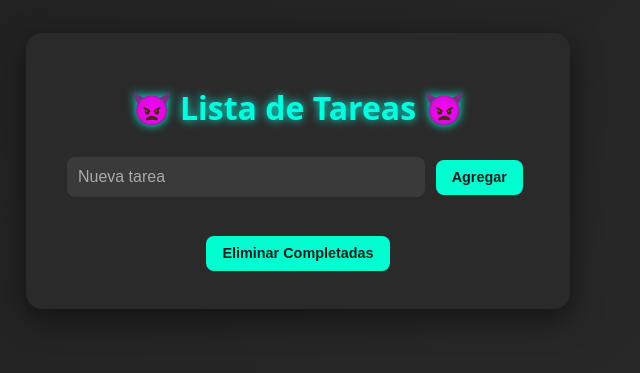
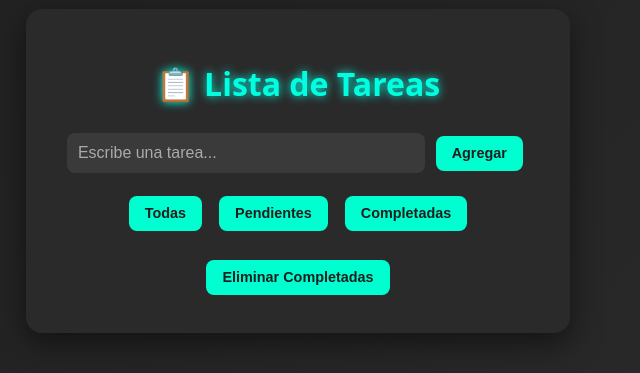
Before and after one commit to zttrrrr/Todo-List, a plain HTML site: page Index.html in a window 1280 px wide. Shown: the part 229-602 px from the top of the page, without its empty margins (342-982 px from the left). Drawn offline with Linux system fonts and the light colour scheme.

Commit message:
Update Index.html

```diff
--- a/Index.html
+++ b/Index.html
@@ -3,17 +3,32 @@
 <head>
     <meta charset="UTF-8">
     <meta name="viewport" content="width=device-width, initial-scale=1.0">
-    <title>Lista de Tareas</title>
+    <title>Lista de Tareas Pro</title>
     <link rel="stylesheet" href="styles.css">
 </head>
 <body>
-    <div class="contenedor">
-        <h1>👿 Lista de Tareas 👿</h1>
-        <input type="text" id="entradaTarea" placeholder="Nueva tarea">
-        <button id="botonAgregar">Agregar</button>
+    <main class="contenedor">
+        <h1>📋 Lista de Tareas</h1>
+
+        <section class="agregar-tarea">
+            <input type="text" id="inputTarea" placeholder="Escribe una tarea...">
+            <button id="btnAgregar">Agregar</button>
+        </section>
+
+        <section class="filtros">
+            <button class="filtro" data-filtro="todas">Todas</button>
+            <button class="filtro" data-filtro="pendientes">Pendientes</button>
+            <button class="filtro" data-filtro="completadas">Completadas</button>
+        </section>
+
         <ul id="listaTareas"></ul>
-        <button id="botonEliminarCompletadas">Eliminar Completadas</button>
-    </div>
+
+        <section class="acciones">
+            <button id="btnEliminarCompletadas">Eliminar Completadas</button>
+            <div id="tareaMasRapida" class="tarea-rapida"></div>
+        </section>
+    </main>
+
     <script src="script.js"></script>
 </body>
 </html>
```
